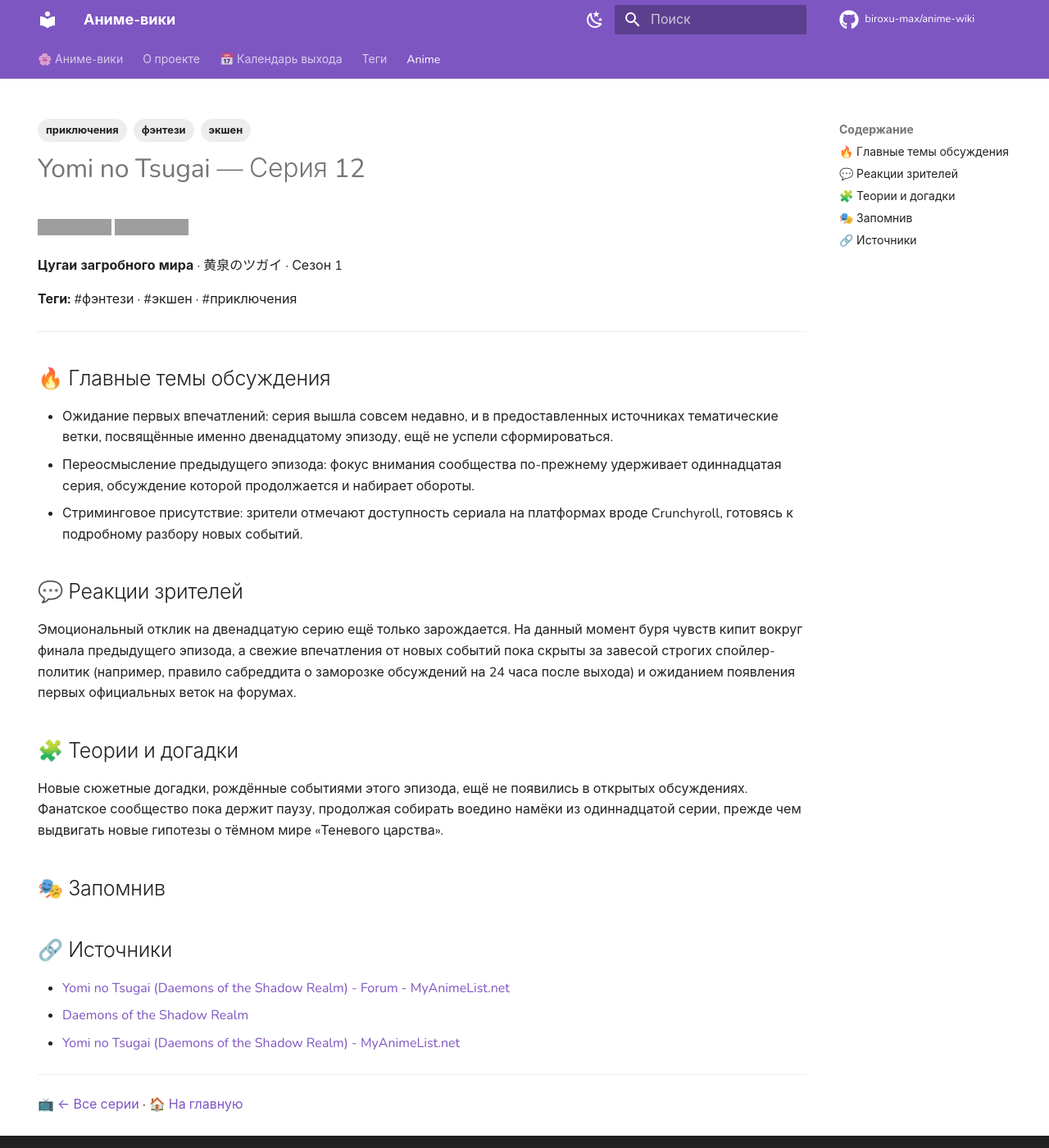
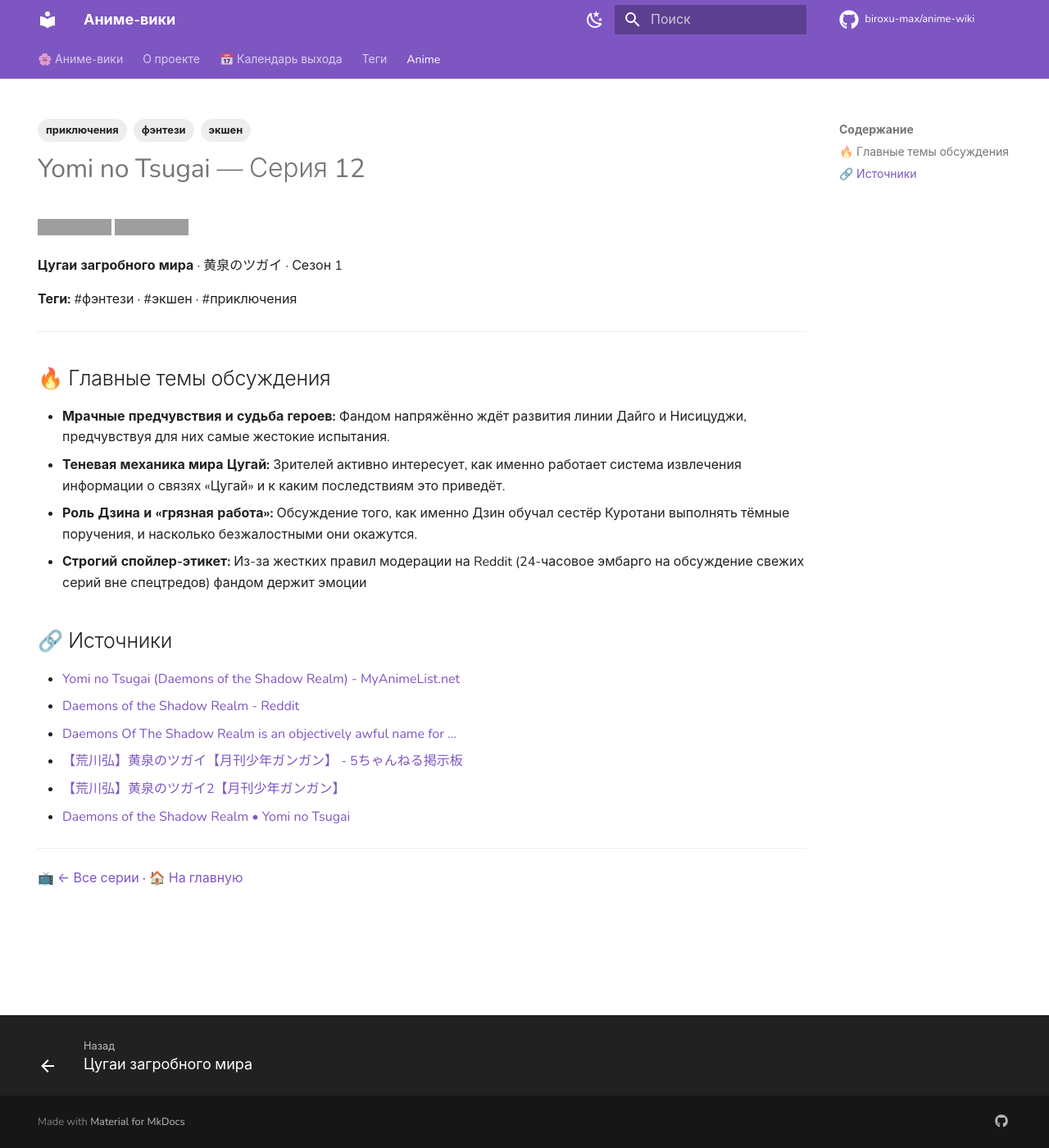
Before and after one commit to biroxu-max/anime-wiki, an MkDocs documentation site: the page built from docs/anime/yomi-no-tsugai/ep-12.md, in a window 1280 px wide and 1400 px high. Shown: the whole window at 82% size. Built offline with MkDocs 1.6.1 and Material for MkDocs 9.7.7, drawn with Linux system fonts in a browser that asks for light colours; comment, search, counter and statistics services are not loaded; grey boxes are pictures that could not be loaded.

Commit message:
chore(wiki): +yomi-no-tsugai ep12

```diff
--- a/docs/anime/yomi-no-tsugai/ep-12.md
+++ b/docs/anime/yomi-no-tsugai/ep-12.md
@@ -18,23 +18,19 @@ hide:
 ---
 
 ## 🔥 Главные темы обсуждения
-- Ожидание первых впечатлений: серия вышла совсем недавно, и в предоставленных источниках тематические ветки, посвящённые именно двенадцатому эпизоду, ещё не успели сформироваться.
-- Переосмысление предыдущего эпизода: фокус внимания сообщества по-прежнему удерживает одиннадцатая серия, обсуждение которой продолжается и набирает обороты.
-- Стриминговое присутствие: зрители отмечают доступность сериала на платформах вроде Crunchyroll, готовясь к подробному разбору новых событий.
-
-## 💬 Реакции зрителей
-Эмоциональный отклик на двенадцатую серию ещё только зарождается. На данный момент буря чувств кипит вокруг финала предыдущего эпизода, а свежие впечатления от новых событий пока скрыты за завесой строгих спойлер-политик (например, правило сабреддита о заморозке обсуждений на 24 часа после выхода) и ожиданием появления первых официальных веток на форумах.
-
-## 🧩 Теории и догадки
-Новые сюжетные догадки, рождённые событиями этого эпизода, ещё не появились в открытых обсуждениях. Фанатское сообщество пока держит паузу, продолжая собирать воедино намёки из одиннадцатой серии, прежде чем выдвигать новые гипотезы о тёмном мире «Теневого царства».
-
-## 🎭 Запомнив
+- **Мрачные предчувствия и судьба героев:** Фандом напряжённо ждёт развития линии Дайго и Нисицуджи, предчувствуя для них самые жестокие испытания.
+- **Теневая механика мира Цугай:** Зрителей активно интересует, как именно работает система извлечения информации о связях «Цугай» и к каким последствиям это приведёт.
+- **Роль Дзина и «грязная работа»:** Обсуждение того, как именно Дзин обучал сестёр Куротани выполнять тёмные поручения, и насколько безжалостными они окажутся.
+- **Строгий спойлер-этикет:** Из-за жестких правил модерации на Reddit (24-часовое эмбарго на обсуждение свежих серий вне спецтредов) фандом держит эмоции
 
 ## 🔗 Источники
 
-- [Yomi no Tsugai (Daemons of the Shadow Realm) - Forum - MyAnimeList.net](https://myanimelist.net/anime/62001/Yomi_no_Tsugai/forum)
-- [Daemons of the Shadow Realm](https://www.reddit.com/r/YomiNoTsugai/new)
 - [Yomi no Tsugai (Daemons of the Shadow Realm) - MyAnimeList.net](https://myanimelist.net/anime/62001/Yomi_no_Tsugai)
+- [Daemons of the Shadow Realm - Reddit](https://www.reddit.com/r/YomiNoTsugai/new)
+- [Daemons Of The Shadow Realm is an objectively awful name for ...](https://www.reddit.com/r/YomiNoTsugai/comments/17ji4te/daemons_of_the_shadow_realm_is_an_objectively)
+- [【荒川弘】黄泉のツガイ【月刊少年ガンガン】 - 5ちゃんねる掲示板](https://itest.5ch.net/medaka/test/read.cgi/ymag/1641968391)
+- [【荒川弘】黄泉のツガイ2【月刊少年ガンガン】](https://medaka.5ch.net/test/read.cgi/ymag/1732165143/854-n)
+- [Daemons of the Shadow Realm • Yomi no Tsugai](https://www.reddit.com/r/anime/comments/1sp14yg/daemons_of_the_shadow_realm_yomi_no_tsugai)
 
 ---
 📺 [← Все серии](index.md) · [🏠 На главную](../../index.md)
```
Also changed, not shown: docs/anime/yomi-no-tsugai/index.md (+1 -1 lines).
